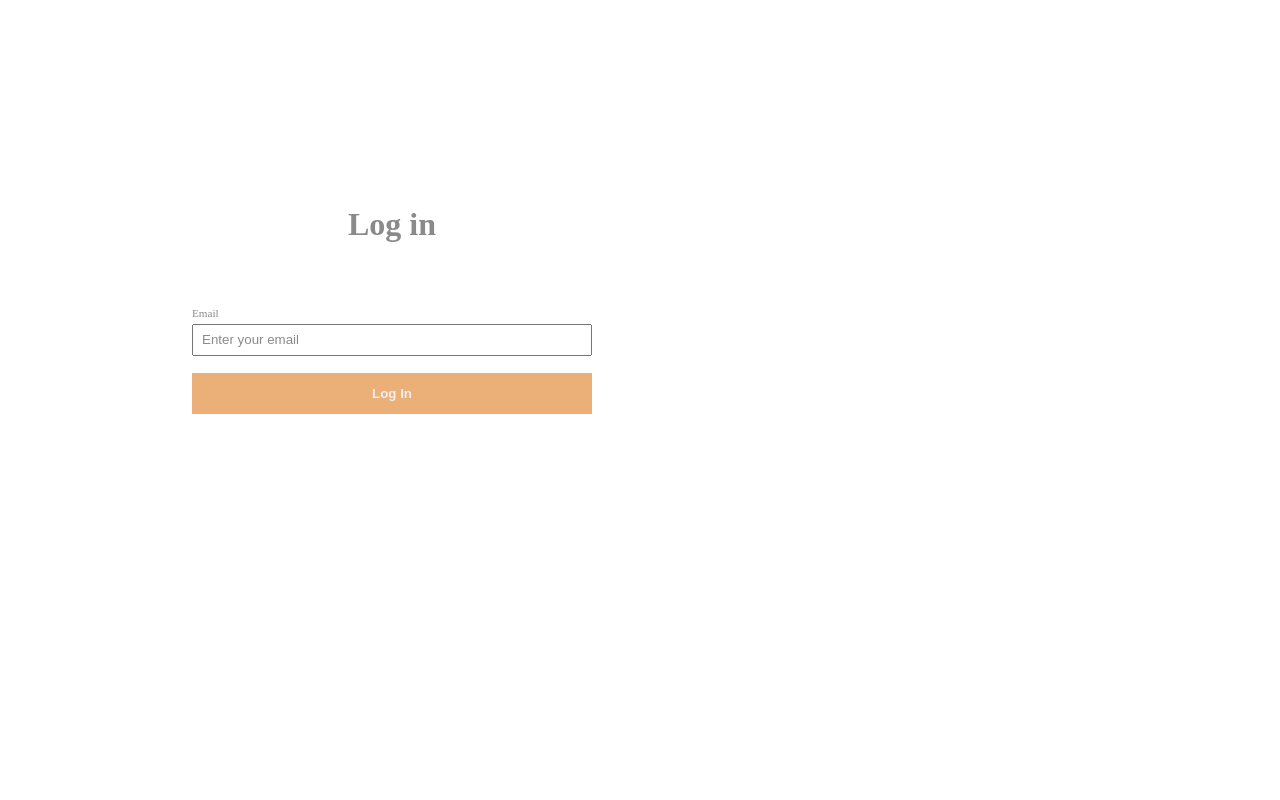
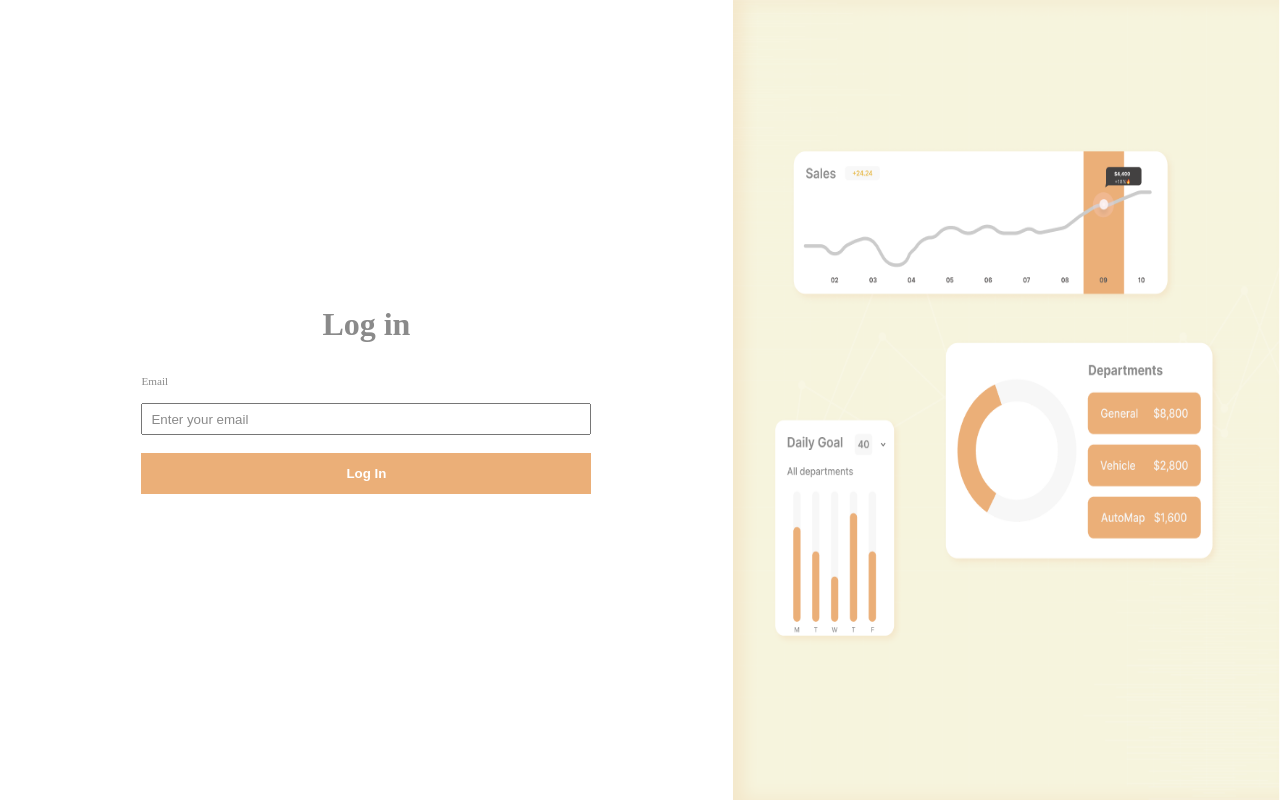
Before and after one commit to WomenPlusPlus/deploy-impact-23-kpi-5, a React (Vite) app in the folder frontEnd/: page / in a window 1280 px wide. Built offline with nearby package versions, Linux system fonts and the light colour scheme.

Commit message:
style: Finalize design of authentication page

```diff
--- a/frontEnd/App.tsx
+++ b/frontEnd/App.tsx
@@ -1,5 +1,5 @@
 import { Route, Routes, useNavigate } from "react-router-dom";
-import { auth } from "./auth.ts";
+// import { auth } from "./auth.ts";
 import EconomistLandingPage from "./src/components/EconomistLandingPage";
 import GatekeeperLandingPage from "./src/components/GatekeeperLandingPage";
 import Form from "./src/components/Form";
@@ -10,13 +10,13 @@ import NotFoundPage from "./src/components/NotFoundPage.tsx";
 function App() {
   const navigate = useNavigate();
 
-  useEffect(() => {
-    console.log("auth.firstLoginTimestamp:", auth.firstLoginTimestamp);
+  // useEffect(() => {
+  //   console.log("auth.firstLoginTimestamp:", auth.firstLoginTimestamp);
 
-    if (!auth.firstLoginTimestamp) {
-      navigate("/");
-    }
-  }, []);
+  //   if (!auth.firstLoginTimestamp) {
+  //     navigate("/");
+  //   }
+  // }, []);
 
   return (
     <div>
--- /dev/null
+++ b/frontEnd/src/assets/Images.jsx
@@ -0,0 +1,5 @@
+const IMAGES = {
+  authenticationImage: new URL("./auth.png", import.meta.url).href,
+};
+
+export default IMAGES;
--- a/frontEnd/src/components/AuthenticationPage.tsx
+++ b/frontEnd/src/components/AuthenticationPage.tsx
@@ -3,6 +3,7 @@
 import React, { useState } from "react";
 import { supabase } from "./client.js";
 import "./styles-authentication.css";
+import IMAGES from "../assets/IMAGES";
 
 const AuthenticationPage = () => {
   const [formData, setFormData] = useState({
@@ -64,9 +65,14 @@ const AuthenticationPage = () => {
           </form>
         </div>
       </div>
-      <div className="right-container"></div>
+      <div className="right-container">
+        <img
+          src={IMAGES.authenticationImage}
+          alt="Graphs"
+          className="authenticationImage"
+        />
+      </div>
     </div>
   );
 };
-
 export default AuthenticationPage;
--- a/frontEnd/src/components/styles-authentication.css
+++ b/frontEnd/src/components/styles-authentication.css
@@ -6,48 +6,45 @@
 
 .page-container {
   height: 100vh;
-  width: 100vw;
+  display: flex;
 }
 
 .left-container {
-  position: absolute;
-  top: 20%;
-  left: 15%;
-  width: 400px;
-  height: 300px;
+  flex: 1.1; /* Takes up half of the available width */
   display: flex;
   align-items: center;
   justify-content: center;
   text-align: center;
+  padding: 2rem; /* Add padding for spacing */
 }
 
 .right-container {
-  background-color: rgb(47, 93, 133);
-  position: absolute;
-  left: 50%;
-  height: 00vh;
-  width: 100vw;
+  flex: 0.9; /* Takes up half of the available width */
+  display: flex;
+  align-items: center;
 }
 
 .form-container {
-  width: 450px;
+  width: 100%;
+  max-width: 450px; /* Max width for the form */
 }
 
 h1 {
-  margin-bottom: 4rem;
+  margin-bottom: 2rem; /* Adjust margin for spacing */
   color: #8a8a8a;
 }
 
 span {
   display: block;
   text-align: left;
-  margin-bottom: 0.3rem;
+  margin-bottom: 1rem; /* Adjust margin for spacing */
   font-size: 0.7rem;
   color: #8a8a8a;
 }
+
 input {
   display: block;
-  margin-bottom: 1.1rem;
+  margin-bottom: 1.1rem; /* Adjust margin for spacing */
   width: 100%;
   height: 2rem;
 }
@@ -59,9 +56,15 @@ input {
 
 .login-button {
   background-color: #ebaf78;
-  color: #f0f0f3;
+  color: #fff;
   width: 100%;
   border: none;
   padding: 0.8rem 0;
   font-weight: 700;
 }
+
+.authenticationImage {
+  height: 100%;
+  width: 100%;
+  align-self: flex-end;
+}
```
Also changed, not shown: frontEnd/src/assets/auth.png (added).
